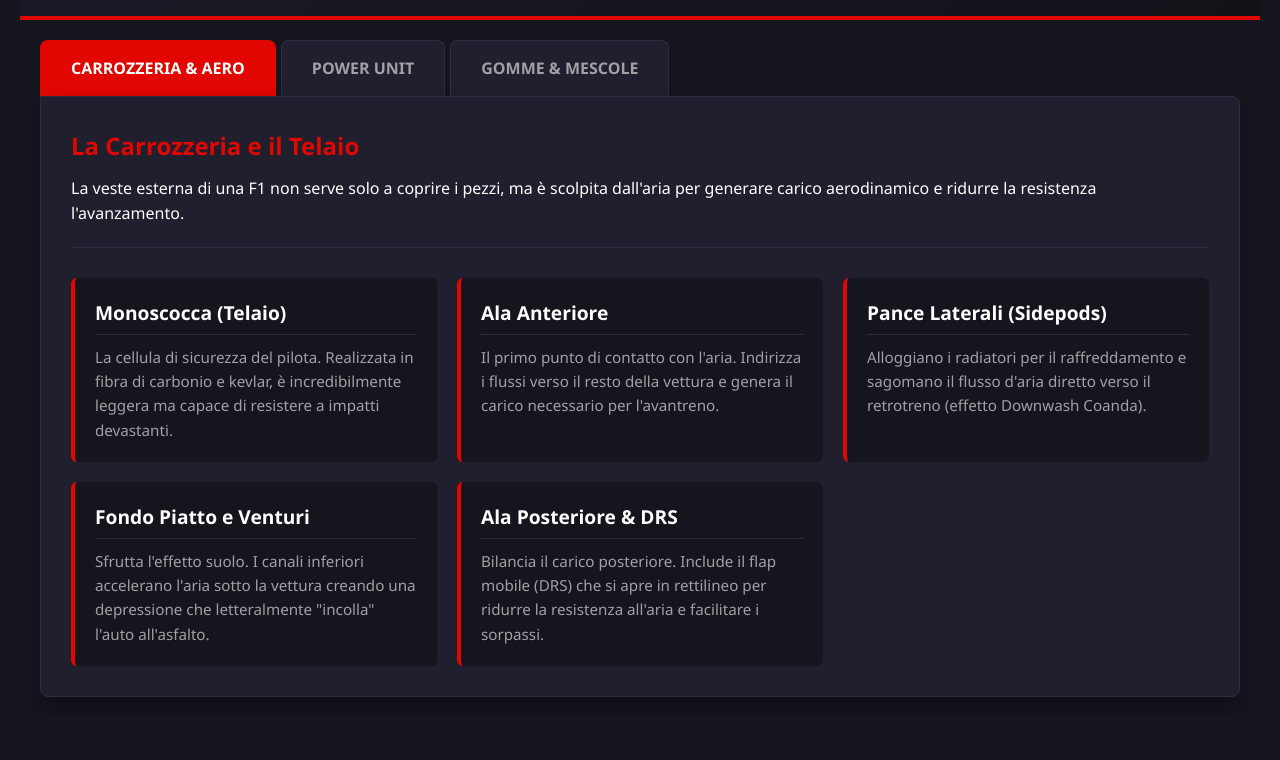
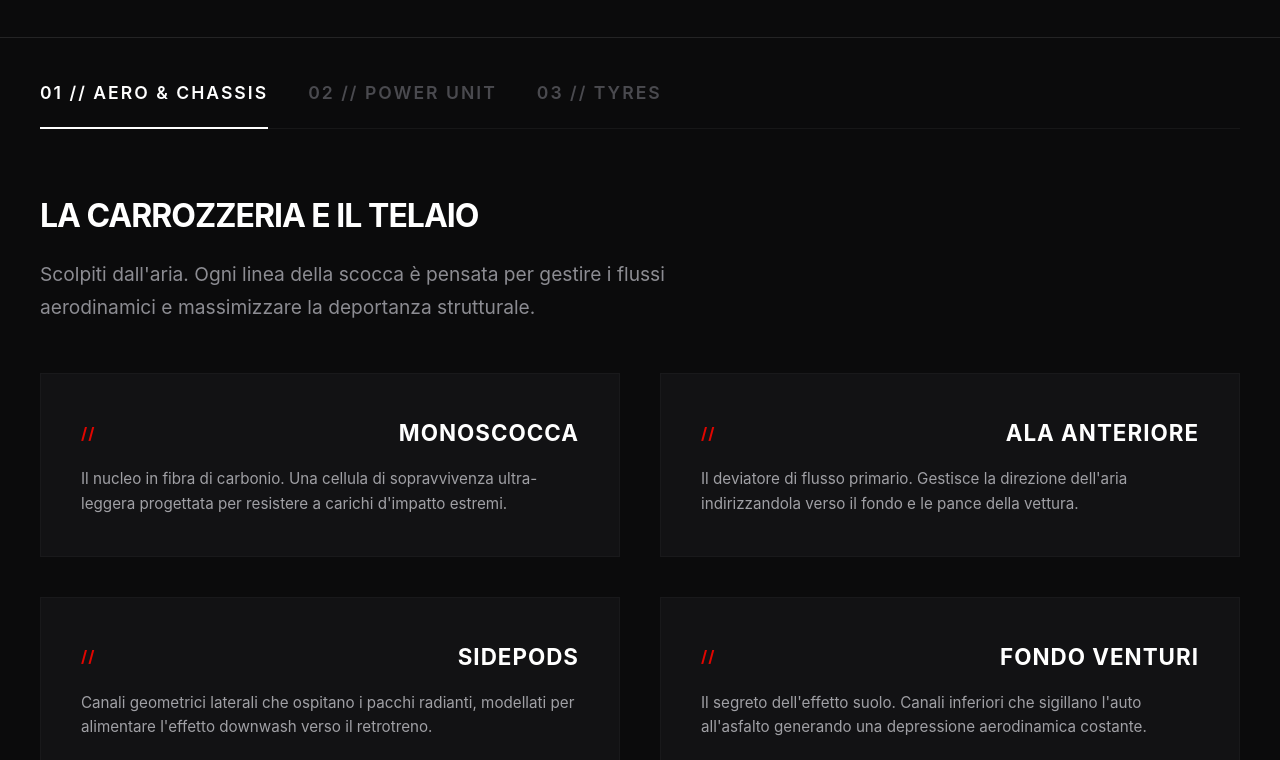
Before and after one commit to Carca55-KB/MAST2026_1, a plain HTML site: page index.html in a window 1280 px wide. Shown: the part 822-1582 px from the top of the page. Before the commit the page ends 1539 px from the top, so only its background shows below. Drawn offline with Linux system fonts and the light colour scheme.

Commit message:
Update index.html

```diff
--- a/index.html
+++ b/index.html
@@ -1,3 +1,4 @@
+<!DOCTYPE html>
 <!DOCTYPE html>
 <html lang="it">
 <head>
@@ -8,86 +9,118 @@
     <link rel="icon" type="image/png" href="favicon.png">
 
     <style>
-        /* Reset e Stili Generali */
+        /* Reset & Base minimalista stile Pilot Site */
         * {
             box-sizing: border-box;
             margin: 0;
             padding: 0;
         }
         body {
-            font-family: 'Segoe UI', Tahoma, Geneva, Verdana, sans-serif;
-            background-color: #15151e;
+            font-family: -apple-system, BlinkMacSystemFont, "Segoe UI", Roboto, Helvetica, Arial, sans-serif;
+            background-color: #0b0b0c;
             color: #ffffff;
-            line-height: 1.6;
-            padding: 20px;
+            line-height: 1.7;
+            padding: 0;
+            overflow-x: hidden;
         }
+
+        /* Header editoriale asimmetrico */
         header {
-            text-align: center;
-            padding: 40px 20px;
-            background: linear-gradient(135deg, #1f1f2e, #111118);
-            border-bottom: 4px solid #e10600;
-            border-radius: 8px 8px 0 0;
+            max-width: 1300px;
+            margin: 0 auto;
+            padding: 80px 40px 40px 40px;
+            display: flex;
+            flex-direction: column;
+            border-bottom: 1px solid rgba(255, 255, 255, 0.1);
+        }
+        header .site-tag {
+            font-size: 0.8rem;
+            text-transform: uppercase;
+            letter-spacing: 4px;
+            color: #8c8c92;
+            margin-bottom: 15px;
+        }
+        header h1 {
+            font-size: 4rem;
+            font-weight: 800;
+            text-transform: uppercase;
+            letter-spacing: -2px;
+            line-height: 0.95;
             margin-bottom: 20px;
         }
-        header h1 {
-            font-size: 2.5rem;
-            color: #e10600;
+        header h1 span {
+            color: transparent;
+            -webkit-text-stroke: 1px rgba(255, 255, 255, 0.6);
+        }
+        header p {
+            color: #8c8c92;
+            font-size: 1.1rem;
+            max-width: 500px;
+        }
+
+        /* Contenitore Principale */
+        .main-container {
+            max-width: 1300px;
+            margin: 0 auto;
+            padding: 40px;
+        }
+
+        /* Sistema Navigation Tabs Premium */
+        .tabs-wrapper {
+            display: flex;
+            flex-direction: column;
+        }
+        .tab-radio {
+            display: none;
+        }
+        .nav-tabs {
+            display: flex;
+            gap: 40px;
+            margin-bottom: 60px;
+            border-bottom: 1px solid rgba(255, 255, 255, 0.05);
+            padding-bottom: 20px;
+        }
+        .tab-label {
+            font-size: 1.1rem;
+            font-weight: 600;
             text-transform: uppercase;
             letter-spacing: 2px;
-            margin-bottom: 10px;
+            cursor: pointer;
+            color: #4a4a4f;
+            transition: color 0.3s ease, transform 0.3s ease;
+            position: relative;
         }
-        header p {
-            color: #a0a0a5;
-            font-size: 1.1rem;
+        .tab-label:hover {
+            color: #ffffff;
         }
-        .main-container {
-            max-width: 1200px;
-            margin: 0 auto;
+        /* Linea sotto animata per la scheda attiva */
+        .tab-label::after {
+            content: '';
+            position: absolute;
+            bottom: -21px;
+            left: 0;
+            width: 100%;
+            height: 2px;
+            background-color: #ffffff; /* Stile pulito bianco/nero alla Leclerc/Norris */
+            transform: scaleX(0);
+            transition: transform 0.3s ease;
         }
 
-        /* Sistema di Schede (Tabs) in puro CSS */
-        .tabs-wrapper {
-            display: flex;
-            flex-wrap: wrap;
-        }
-        .tab-radio {
-            display: none; /* Nasconde i radio button reali */
-        }
-        .tab-label {
-            padding: 15px 30px;
-            font-weight: bold;
-            text-transform: uppercase;
-            cursor: pointer;
-            background-color: #1f1f2e;
-            border: 1px solid #2d2d3f;
-            border-bottom: none;
-            border-radius: 8px 8px 0 0;
-            margin-right: 5px;
-            transition: all 0.3s ease;
-            color: #a0a0a5;
-        }
-        .tab-label:hover {
-            background-color: #2d2d3f;
-            color: #fff;
-        }
         .tab-content {
-            width: 100%;
-            order: 99; /* Spinge il contenuto sotto le etichette */
-            background-color: #1f1f2e;
-            padding: 30px;
-            border-radius: 0 8px 8px 8px;
-            border: 1px solid #2d2d3f;
-            display: none; /* Nasconde il contenuto di default */
-            box-shadow: 0 10px 20px rgba(0,0,0,0.3);
+            display: none;
+            animation: fadeIn 0.6s ease forwards;
         }
 
-        /* Logica di attivazione delle schede */
-        #tab1:checked ~ label[for="tab1"],
-        #tab2:checked ~ label[for="tab2"],
-        #tab3:checked ~ label[for="tab3"] {
-            background-color: #e10600;
+        /* Logica di attivazione */
+        #tab1:checked ~ .nav-tabs label[for="tab1"],
+        #tab2:checked ~ .nav-tabs label[for="tab2"],
+        #tab3:checked ~ .nav-tabs label[for="tab3"] {
             color: #ffffff;
-            border-color: #e10600;
+        }
+        #tab1:checked ~ .nav-tabs label[for="tab1"]::after,
+        #tab2:checked ~ .nav-tabs label[for="tab2"]::after,
+        #tab3:checked ~ .nav-tabs label[for="tab3"]::after {
+            transform: scaleX(1);
         }
         #tab1:checked ~ #content1,
         #tab2:checked ~ #content2,
@@ -95,55 +128,74 @@
             display: block;
         }
 
-        /* Griglia dei Componenti */
+        /* Layout del Contenuto delle Schede (Stile Magazine) */
         .intro-section {
-            margin-bottom: 30px;
-            padding-bottom: 20px;
-            border-bottom: 1px solid #2d2d3f;
+            margin-bottom: 50px;
         }
         .intro-section h2 {
-            color: #e10600;
-            margin-bottom: 10px;
+            font-size: 2rem;
+            text-transform: uppercase;
+            letter-spacing: -1px;
+            margin-bottom: 15px;
         }
+        .intro-section p {
+            color: #8c8c92;
+            font-size: 1.2rem;
+            max-width: 700px;
+        }
+
+        /* Griglia Componenti Elegante */
         .components-grid {
             display: grid;
-            grid-template-columns: repeat(auto-fit, minmax(300px, 1fr));
-            gap: 20px;
+            grid-template-columns: repeat(2, 1fr); /* Due grandi colonne asimmetriche */
+            gap: 40px;
         }
         .component-card {
-            background-color: #15151e;
-            padding: 20px;
-            border-radius: 6px;
-            border-left: 4px solid #e10600;
-            transition: transform 0.2s;
+            background-color: #121214;
+            padding: 40px;
+            border-radius: 0px; /* Angoli vivi per un look più artistico e professionale */
+            border: 1px solid rgba(255, 255, 255, 0.03);
+            transition: all 0.4s cubic-bezier(0.16, 1, 0.3, 1);
         }
         .component-card:hover {
-            transform: translateY(-5px);
+            background-color: #1a1a1e;
+            border-color: rgba(255, 255, 255, 0.1);
         }
         .component-card h3 {
-            color: #ffffff;
-            margin-bottom: 10px;
-            font-size: 1.2rem;
-            border-bottom: 1px solid #2d2d3f;
-            padding-bottom: 5px;
+            font-size: 1.4rem;
+            text-transform: uppercase;
+            letter-spacing: 1px;
+            margin-bottom: 15px;
+            display: flex;
+            align-items: center;
+            justify-content: space-between;
+        }
+        /* Numero identificativo per dare un look ingegneristico/archivio */
+        .component-card h3::before {
+            content: '//';
+            color: #e10600; /* Unico tocco di rosso F1 minimalista */
+            margin-right: 10px;
+            font-size: 1rem;
         }
         .component-card p {
             color: #a0a0a5;
             font-size: 0.95rem;
+            line-height: 1.6;
         }
 
-        /* Responsive */
-        @media (max-width: 768px) {
-            .tab-label {
-                width: 100%;
-                margin-right: 0;
-                margin-bottom: 5px;
-                border-radius: 4px;
-                text-align: center;
-            }
-            .tab-content {
-                border-radius: 4px;
-            }
+        /* Animazione di apparizione */
+        @keyframes fadeIn {
+            from { opacity: 0; transform: translateY(10px); }
+            to { opacity: 1; transform: translateY(0); }
+        }
+
+        /* Responsive per schermi piccoli */
+        @media (max-width: 900px) {
+            header h1 { font-size: 2.8rem; }
+            .nav-tabs { gap: 20px; overflow-x: auto; padding-bottom: 15px; }
+            .tab-label { font-size: 0.9rem; }
+            .components-grid { grid-template-columns: 1fr; gap: 20px; }
+            .component-card { padding: 30px; }
         }
     </style>
 </head>
@@ -160,96 +212,84 @@
         <div class="tabs-wrapper">
 
             <input type="radio" name="f1-tabs" id="tab1" class="tab-radio" checked>
-            <label for="tab1" class="tab-label">Carrozzeria & Aero</label>
+            <input type="radio" name="f1-tabs" id="tab2" class="tab-radio">
+            <input type="radio" name="f1-tabs" id="tab3" class="tab-radio">
+
+            <div class="nav-tabs">
+                <label for="tab1" class="tab-label">01 // Aero & Chassis</label>
+                <label for="tab2" class="tab-label">02 // Power Unit</label>
+                <label for="tab3" class="tab-label">03 // Tyres</label>
+            </div>
+
             <div id="content1" class="tab-content">
                 <div class="intro-section">
                     <h2>La Carrozzeria e il Telaio</h2>
-                    <p>La veste esterna di una F1 non serve solo a coprire i pezzi, ma è scolpita dall'aria per generare carico aerodinamico e ridurre la resistenza l'avanzamento.</p>
+                    <p>Scolpiti dall'aria. Ogni linea della scocca è pensata per gestire i flussi aerodinamici e massimizzare la deportanza strutturale.</p>
                 </div>
                 <div class="components-grid">
                     <div class="component-card">
-                        <h3>Monoscocca (Telaio)</h3>
-                        <p>La cellula di sicurezza del pilota. Realizzata in fibra di carbonio e kevlar, è incredibilmente leggera ma capace di resistere a impatti devastanti.</p>
+                        <h3>Monoscocca</h3>
+                        <p>Il nucleo in fibra di carbonio. Una cellula di sopravvivenza ultra-leggera progettata per resistere a carichi d'impatto estremi.</p>
                     </div>
                     <div class="component-card">
                         <h3>Ala Anteriore</h3>
-                        <p>Il primo punto di contatto con l'aria. Indirizza i flussi verso il resto della vettura e genera il carico necessario per l'avantreno.</p>
+                        <p>Il deviatore di flusso primario. Gestisce la direzione dell'aria indirizzandola verso il fondo e le pance della vettura.</p>
                     </div>
                     <div class="component-card">
-                        <h3>Pance Laterali (Sidepods)</h3>
-                        <p>Alloggiano i radiatori per il raffreddamento e sagomano il flusso d'aria diretto verso il retrotreno (effetto Downwash Coanda).</p>
+                        <h3>Sidepods</h3>
+                        <p>Canali geometrici laterali che ospitano i pacchi radianti, modellati per alimentare l'effetto downwash verso il retrotreno.</p>
                     </div>
                     <div class="component-card">
-                        <h3>Fondo Piatto e Venturi</h3>
-                        <p>Sfrutta l'effetto suolo. I canali inferiori accelerano l'aria sotto la vettura creando una depressione che letteralmente "incolla" l'auto all'asfalto.</p>
-                    </div>
-                    <div class="component-card">
-                        <h3>Ala Posteriore & DRS</h3>
-                        <p>Bilancia il carico posteriore. Include il flap mobile (DRS) che si apre in rettilineo per ridurre la resistenza all'aria e facilitare i sorpassi.</p>
+                        <h3>Fondo Venturi</h3>
+                        <p>Il segreto dell'effetto suolo. Canali inferiori che sigillano l'auto all'asfalto generando una depressione aerodinamica costante.</p>
                     </div>
                 </div>
             </div>
 
-            <input type="radio" name="f1-tabs" id="tab2" class="tab-radio">
-            <label for="tab2" class="tab-label">Power Unit</label>
             <div id="content2" class="tab-content">
                 <div class="intro-section">
                     <h2>La Power Unit Ibrida</h2>
-                    <p>Non chiamatelo solo "motore". È un sistema di propulsione integrato che combina un motore termico a sistemi di recupero dell'energia altamente efficienti.</p>
+                    <p>L'apice dell'efficienza termica. Un ecosistema ingegneristico che converte calore ed energia cinetica in pura spinta motrice.</p>
                 </div>
                 <div class="components-grid">
                     <div class="component-card">
-                        <h3>ICE (Motore Termico)</h3>
-                        <p>Un motore V6 turbo da 1.6 litri. Nonostante la cilindrata ridotta, sprigiona oltre 700 cavalli grazie a regimi di rotazione elevati e combustione avanzata.</p>
+                        <h3>ICE V6 Turbo</h3>
+                        <p>Un cuore termico da 1.6 litri a iniezione diretta capace di esprimere regimi di rotazione fino a 15.000 giri al minuto.</p>
                     </div>
                     <div class="component-card">
-                        <h3>Turbocompressore</h3>
-                        <p>Sfrutta i gas di scarico per comprimere l'aria in ingresso nel motore, aumentando drasticamente la potenza e l'efficienza complessiva.</p>
+                        <h3>MGU-K</h3>
+                        <p>Il generatore cinetico ancorato all'albero motore. Recupera l'energia in frenata sprigionando 120kW di potenza elettrica aggiuntiva.</p>
                     </div>
                     <div class="component-card">
-                        <h3>MGU-K (Motor Generator Unit - Kinetic)</h3>
-                        <p>Recupera l'energia cinetica dissipata durante le frenate e la trasforma in elettricità. In fase di accelerazione restituisce circa 160 cavalli aggiuntivi.</p>
+                        <h3>MGU-H</h3>
+                        <p>L'unità termica accoppiata alla turbina. Elimina il lag del turbo immagazzinando l'energia in eccesso dai gas di scarico.</p>
                     </div>
                     <div class="component-card">
-                        <h3>MGU-H (Motor Generator Unit - Heat)</h3>
-                        <p>Collegato direttamente al turbo, converte l'energia termica dei gas di scarico in energia elettrica. Elimina anche il fastidioso ritardo del turbo (turbo-lag).</p>
-                    </div>
-                    <div class="component-card">
-                        <h3>Energy Store (Batteria)</h3>
-                        <p>Il cuore elettrico della PU. Immagazzina l'energia recuperata da MGU-K e MGU-H per cederla nei momenti di massimo sforzo in pista.</p>
+                        <h3>Energy Store</h3>
+                        <p>Il pacco batterie agli ioni di litio, schermato termicamente, fulcro della distribuzione energetica della monoposto.</p>
                     </div>
                 </div>
             </div>
 
-            <input type="radio" name="f1-tabs" id="tab3" class="tab-radio">
-            <label for="tab3" class="tab-label">Gomme & Mescole</label>
             <div id="content3" class="tab-content">
                 <div class="intro-section">
-                    <h2>Gli Pneumatici</h2>
-                    <p>L'unico punto di contatto tra la monoposto e la pista. La gestione delle temperature e del degrado delle gomme decide le strategie di ogni Gran Premio.</p>
+                    <h2>Gomme & Mescole</h2>
+                    <p>L'interfaccia chimica e meccanica con la pista. Comprendere la finestra d'utilizzo degli pneumatici determina il destino della corsa.</p>
                 </div>
                 <div class="components-grid">
                     <div class="component-card">
-                        <h3>Mescola Morbida (Soft - Rossa)</h3>
-                        <p>Garantisce il massimo grip meccanico e la massima velocità, ma si deteriora molto rapidamente. Ideale per le qualifiche.</p>
+                        <h3>Mescole Slick</h3>
+                        <p>Morbida (Soft), Media (Medium) e Dura (Hard). Tre finestre di lavoro differenti per bilanciare aderenza pura e strategie sulla distanza.</p>
                     </div>
                     <div class="component-card">
-                        <h3>Mescola Media (Medium - Gialla)</h3>
-                        <p>Il perfetto compromesso tra performance e durata. È la gomma più versatile utilizzata durante le strategie di gara.</p>
-                    </div>
-                    <div class="component-card">
-                        <h3>Mescola Dura (Hard - Bianca)</h3>
-                        <p>Impiega più tempo a entrare nella corretta finestra di temperatura, ma garantisce una grandissima longevità per gli stint di gara più lunghi.</p>
-                    </div>
-                    <div class="component-card">
-                        <h3>Intermedie (Green) e Full Wet (Blue)</h3>
-                        <p>Pneumatici intagliati per drenare l'acqua in caso di pioggia. Le Full Wet possono evacuare fino a 85 litri d'acqua al secondo a piena velocità.</p>
-
+                        <h3>Intermedie & Wet</h3>
+                        <p>Disegni del battistrada intagliati per rompere il velo dell'acqua superficiale, contrastando l'effetto aquaplaning a 300 km/h.</p>
                     </div>
                 </div>
             </div>
 
         </div>
     </div>
+
 </body>
 </html>
```
